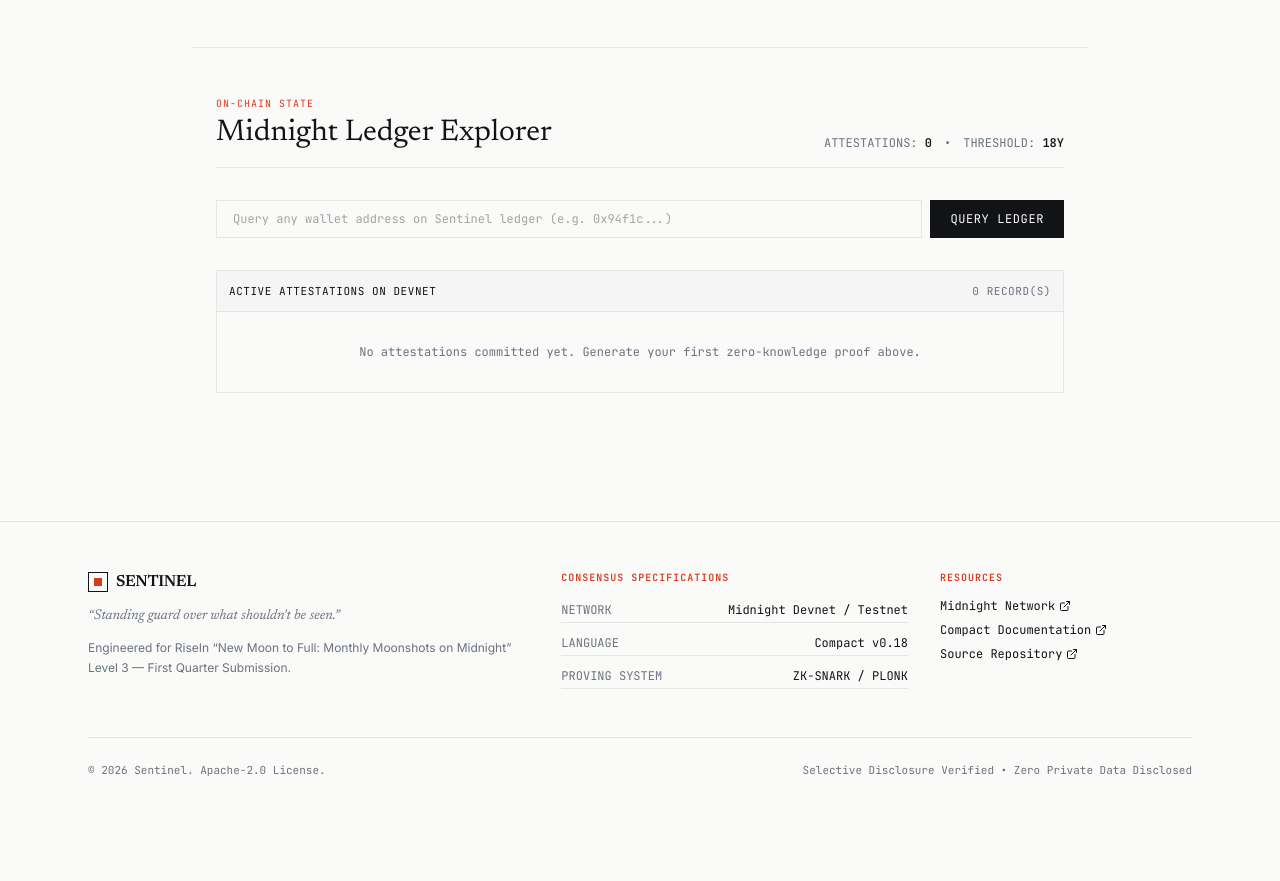
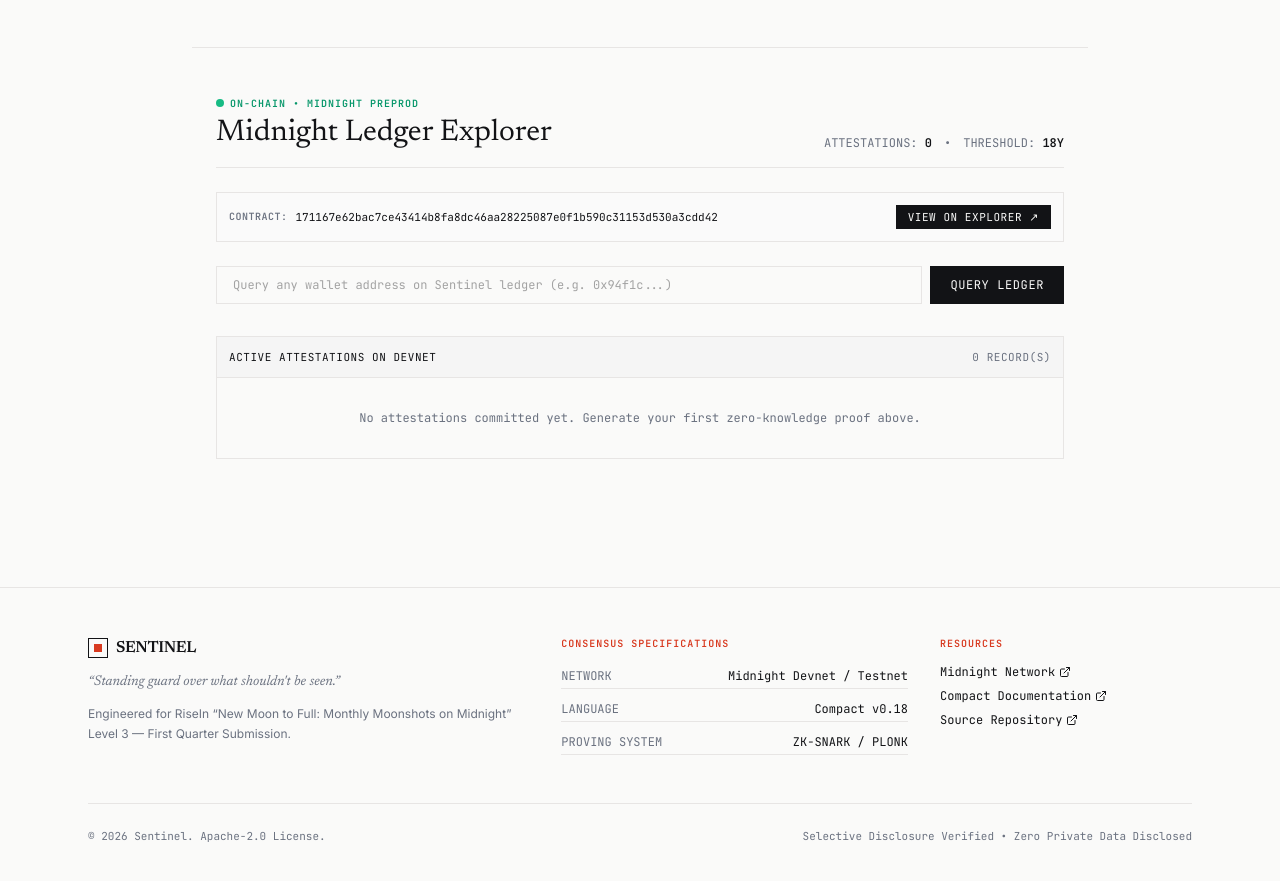
Before and after one commit to kantabhishek-webgod/Sentinel, a React (Vite) app: page / in a window 1280 px wide. Shown: the part 1176-2057 px from the top of the page. Before the commit the page ends 2003 px from the top, so only its background shows below. Built offline with nearby package versions, Linux system fonts and the light colour scheme.

Commit message:
docs: publish verified on-chain Midnight Preprod contract address and explorer URL

```diff
--- a/src/components/LedgerExplorer.tsx
+++ b/src/components/LedgerExplorer.tsx
@@ -40,10 +40,11 @@
   return (
     <section className="w-full max-w-4xl mx-auto px-6 py-12 hairline-t">
       {/* Explorer Header */}
-      <div className="flex flex-col sm:flex-row sm:items-end justify-between mb-8 pb-4 hairline-b">
+      <div className="flex flex-col sm:flex-row sm:items-end justify-between mb-6 pb-4 hairline-b">
         <div>
-          <span className="text-[10px] font-mono tracking-widest text-editorial-accent uppercase block mb-1">
-            ON-CHAIN STATE
+          <span className="text-[10px] font-mono tracking-widest text-emerald-600 dark:text-emerald-400 uppercase block mb-1 font-semibold flex items-center gap-1.5">
+            <span className="w-2 h-2 rounded-full bg-emerald-500 animate-pulse"></span>
+            ON-CHAIN • MIDNIGHT PREPROD
           </span>
           <h2 className="font-serif text-2xl sm:text-3xl text-editorial-ink dark:text-editorial-inkDark">
             Midnight Ledger Explorer
@@ -54,6 +55,24 @@
           <span>•</span>
           <span>THRESHOLD: <strong className="text-editorial-ink dark:text-editorial-inkDark">{ledgerState.minimumAgeThreshold}Y</strong></span>
         </div>
+      </div>
+
+      {/* On-Chain Contract Address Banner */}
+      <div className="mb-6 p-3 bg-neutral-50 dark:bg-neutral-900/60 border border-editorial-border dark:border-editorial-borderDark flex flex-col sm:flex-row sm:items-center justify-between gap-2 text-xs font-mono">
+        <div className="flex items-center gap-2 overflow-hidden">
+          <span className="text-[10px] uppercase tracking-wider text-editorial-muted dark:text-editorial-mutedDark font-semibold shrink-0">CONTRACT:</span>
+          <span className="font-mono text-editorial-ink dark:text-editorial-inkDark truncate text-[11px]" title="171167e62bac7ce43414b8fa8dc46aa28225087e0f1b590c31153d530a3cdd42">
+            171167e62bac7ce43414b8fa8dc46aa28225087e0f1b590c31153d530a3cdd42
+          </span>
+        </div>
+        <a
+          href="https://preprod.midnight.network/contract/171167e62bac7ce43414b8fa8dc46aa28225087e0f1b590c31153d530a3cdd42"
+          target="_blank"
+          rel="noopener noreferrer"
+          className="inline-flex items-center gap-1 px-3 py-1 bg-editorial-ink dark:bg-editorial-inkDark text-editorial-bg dark:text-editorial-bgDark text-[11px] uppercase tracking-wider hover:bg-editorial-accent hover:text-white transition-colors shrink-0"
+        >
+          View On Explorer ↗
+        </a>
       </div>
 
       {/* Query Search Bar */}
```
Also changed, not shown: deployed_contract.json (+6 -5 lines), 1 other file (tests, documents, lock files or other folders).
